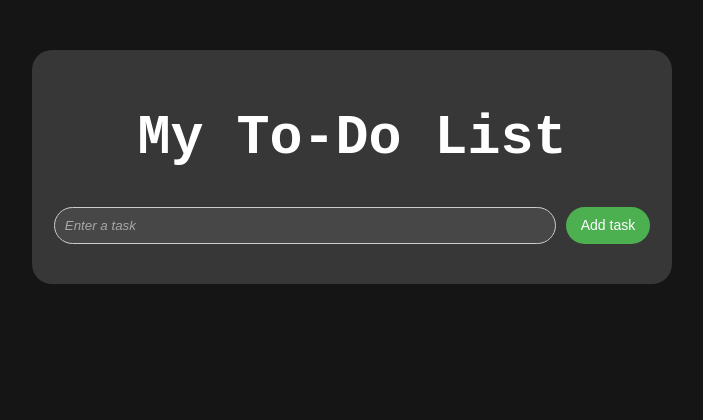
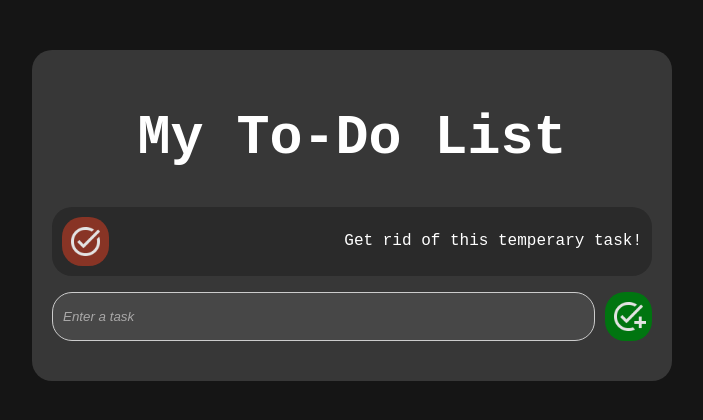
Before and after one commit to romkalemz/My-To-Do-List-App, a Flask app: page / in a window 1280 px wide. Shown: the top 420 px of the page, without its empty margins (288-991 px from the left). Run offline with Flask 3, Linux system fonts and the light colour scheme.

Commit message:
feat: Added JavaScript to handle HTML to communicate with API (getTasks function) + more flashy UI (images)

```diff
--- a/app/routes.py
+++ b/app/routes.py
@@ -3,7 +3,9 @@ from flask_restful import Resource
 from app import app, api
 
 # Our dictionary of tasks
-tasks = []
+tasks = [
+    { "task": "Get rid of this temperary task!", "status": False }
+]
 
 # Handling requests to root URL
 class Index(Resource):
--- /dev/null
+++ b/app/static/scripts.js
@@ -0,0 +1,40 @@
+const checkImagePath = '/static/images/check.png';
+// Function to get tasks from the API and render them
+async function getTasks() {
+    try { // Catch any network-level, or JavaScript runtime errors from fetch
+        const response = await fetch('/tasks', ['GET']);
+        if (response.ok) {
+            // if response is OK, grab UL element and grab task object from API
+            // and loop through task list and place one task at a time in LI element
+            // and initializing the checkbox for each task
+            const taskListElement = document.getElementById('task-list');
+            taskListElement.innerHTML = ''; // Clear current list display (basically a refresh)
+            const data = await response.json();
+            data.tasks.forEach((item, index) => {
+                const taskElement = document.createElement('li');
+                taskElement.innerHTML = `
+                    <button onclick="updateTask({${index})" class="update-btn">
+                        <img src="${checkImagePath}" alt="Check Icon" class="update-btn-img">
+                    </button>
+                    <span class="$item.status ? 'done' : ''}">${item.task}</span>
+                `;
+                taskListElement.appendChild(taskElement);
+            });
+        } else { // Catch any HTTP-level errors
+            console.error('Failed to fetch tasks -- RESPONSE:', response.statusText);
+        }
+    } catch (error) {
+        console.error('Failed to fetch tasks -- FETCH:', error);
+    }
+}
+
+// Function to add a task by sending a POST request to API and then reload page
+
+
+// Function to update the status of the task by sending a PUT request to API and then reload page
+
+
+// GET tasks when the page loads
+document.addEventListener('DOMContentLoaded', getTasks);
+// POST tasks when the 'submit' button is pressed
+//document.getElementById('task-form').addEventListener('submit', addTask);
--- a/app/static/styles.css
+++ b/app/static/styles.css
@@ -19,6 +19,7 @@ form {
     margin-bottom: 20px;
 }
 input[type="text"] {
+    flex: 1;
     width: 80%;
     padding: 10px;
     margin-right: 10px;
@@ -36,14 +37,38 @@ h1 {
     font-size: 55px;
 }
 button {
-    padding: 5px 15px;
+    border-radius: 20px;
+    padding: 4px 6px;
     border: none;
-    background-color: #4CAF50;
-    color: white;
-    font-size: 14px;
-    border-radius: 20px;
     cursor: pointer;
 }
-button:hover {
-    background-color: #45a049;
+img {
+    margin-top: 3px;
+    width: 35px;
+    height: 35px;
 }
+.add-btn {
+    background-color: #007510;
+}
+.add-btn:hover {
+    background-color: #005c0c;
+}
+.update-btn {
+    background-color: #883425;
+}
+.update-btn:hover {
+    background-color: #712b1f;
+}
+ul {
+    padding: 0;
+}
+li {
+    display: flex;
+    justify-content: space-between;
+    align-items: center;
+    background-color: #2a2a2a;
+    color: #ffffff;
+    padding: 10px;
+    border-radius: 20px;
+    margin-bottom: 10px;
+}
--- a/app/templates/index.html
+++ b/app/templates/index.html
@@ -13,11 +13,12 @@
         </ul>
         <form id="task-form">
             <input type="text" id="task-input" name="task" placeholder="Enter a task" required>
-            <button type="submit">Add task</button>
+            <button type="submit" class="add-btn"><img src="{{ url_for('static', filename='images/check_add.png') }}" alt="Add Task" class="add_btn-img"></button>
         </form>
     </div>
     <div id="loading-spinner" class="loading-spinner">
         <div class="spinner"></div>
     </div>
+    <script src="{{ url_for('static', filename='scripts.js') }}"></script>
 </body>
 </html>
```
Also changed, not shown: app/static/images/check.png (added), app/static/images/check_add.png (added).
